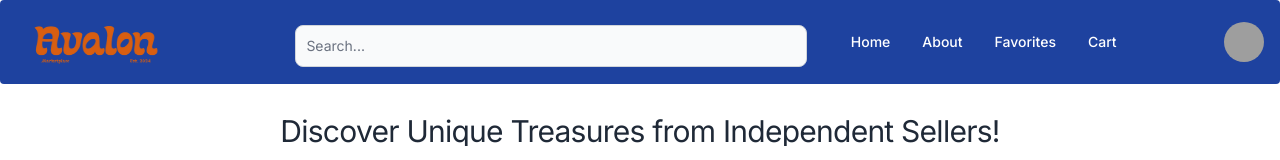
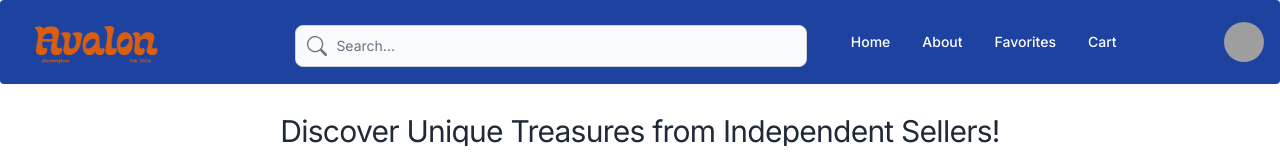
Before and after one commit to SeryahWilliam/avalon, a Next.js app: page / in a window 1280 px wide. Shown: the top 160 px of the page. Built offline with nearby package versions, Linux system fonts and the light colour scheme; grey boxes are pictures that could not be loaded.

Commit message:
updated search bar

```diff
--- a/src/app/components/Search.jsx
+++ b/src/app/components/Search.jsx
@@ -1,7 +1,7 @@
 "use client";
 import React from "react";
 import { TextInput } from "flowbite-react";
-import { faSearch } from "@fortawesome/free-solid-svg-icons";
+import { BsSearch } from "react-icons/bs";
 
 function Search() {
   return (
@@ -12,6 +12,7 @@ function Search() {
         type="email"
         placeholder="Search..."
         className="w-[40vw]"
+        icon={BsSearch}
       />
     </div>
   );
```
